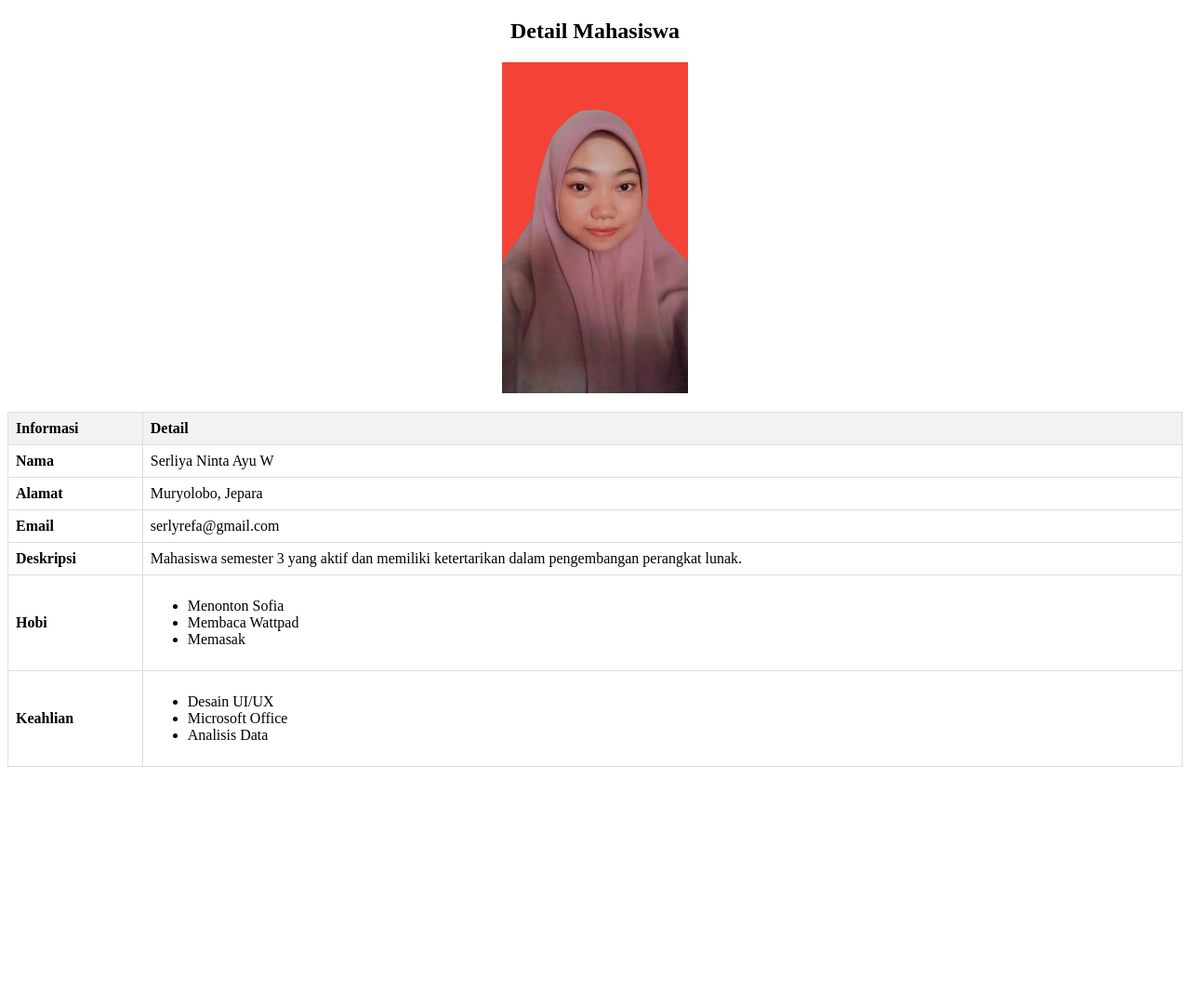
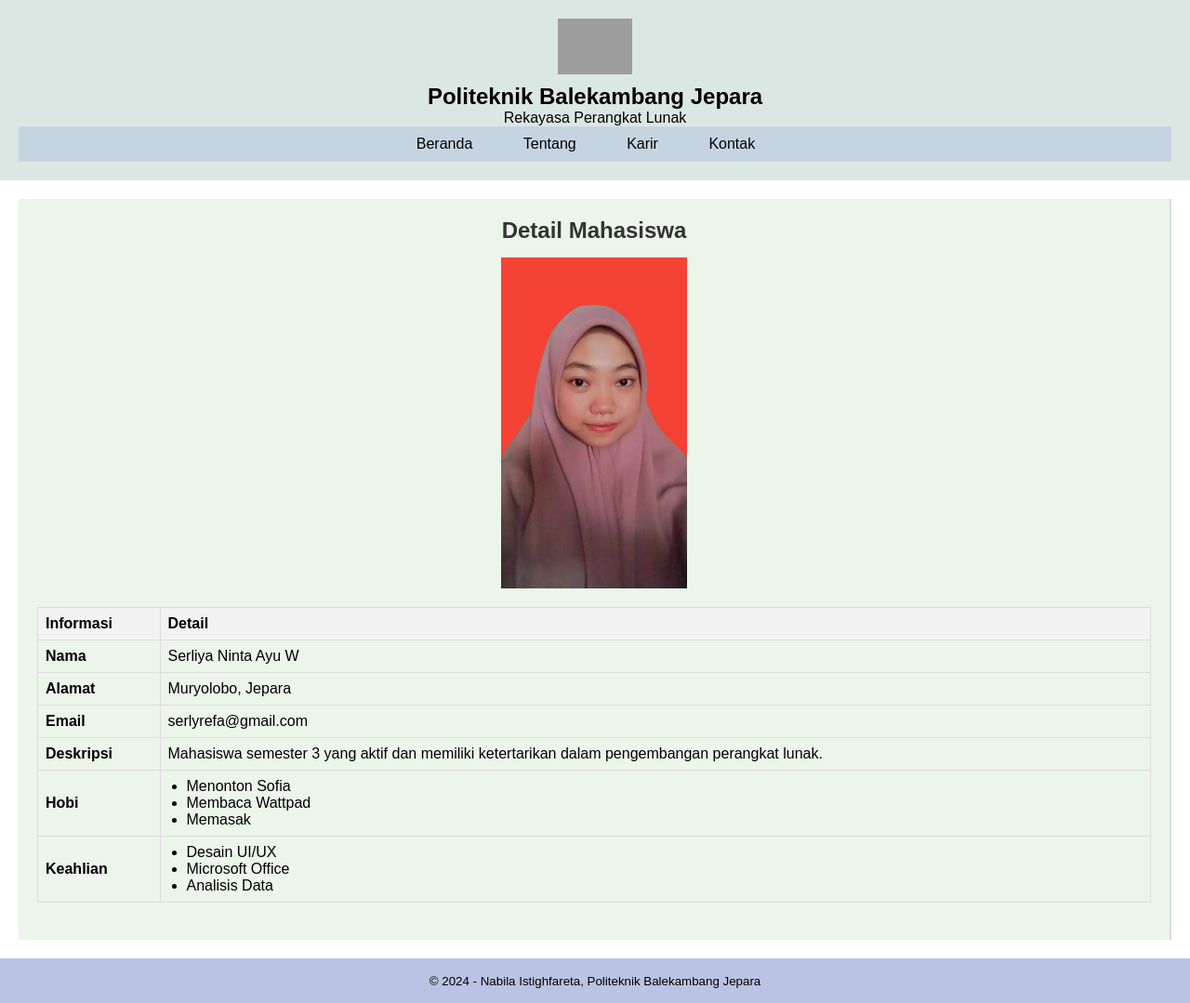
Before and after one commit to nabbilaa/2023010034-NabilaIstighfareta-RepoWeb1, a PHP site: page /teman2.html in a window 1280 px wide. Shown: the whole page at 93% size. Before the commit the page ends 825 px from the top, so only its background shows below. Run offline with PHP 8.4, Linux system fonts and the light colour scheme; grey boxes are pictures that could not be loaded.

Commit message:
praktikum 6

```diff
--- a/HTML/2023010034-NabilaIstighfareta-PemrogramanWeb/Praktikum6_NabilaIstighfareta/Praktikum6_NabilaIstighfareta/CSS/style.css
+++ b/HTML/2023010034-NabilaIstighfareta-PemrogramanWeb/Praktikum6_NabilaIstighfareta/Praktikum6_NabilaIstighfareta/CSS/style.css
@@ -8,7 +8,7 @@
 
 /* Header */
 header {
-    background-color: #87CEEB;
+    background-color: #dbe7e3;
     text-align: center;
     padding: 20px;
 }
@@ -23,14 +23,11 @@ header h1 {
     font-size: 24px;
 }
 
-header .subtitle {
-    font-style: italic;
-    color: #333;
-}
+
 
 /* Navigation */
 nav {
-    background-color: #333;
+    background-color: #c6d4e2;
     text-align: center;
     padding: 10px 0;
 }
@@ -45,7 +42,7 @@ nav ul li {
 }
 
 nav ul li a {
-    color: white;
+    color: black;
     text-decoration: none;
     padding: 8px 15px;
     border-radius: 5px;
@@ -53,7 +50,7 @@ nav ul li a {
 }
 
 nav ul li a:hover {
-    background-color: #575757;
+    background-color: #bac3e3;
 }
 
 /* Main Body */
@@ -66,7 +63,7 @@ nav ul li a:hover {
 .content {
     flex: 3;
     padding: 20px;
-    background-color: #F9F9F9;
+    background-color:  #ebf5e9;
     border-right: 2px solid #ddd;
 }
 
@@ -75,27 +72,16 @@ nav ul li a:hover {
     color: #333;
 }
 
-.content p {
-    text-align: justify;
-    line-height: 1.6;
-    margin-bottom: 15px;
-}
-
 .content ul {
-    margin: 10px 0;
-    padding-left: 20px;
+    margin-left: 20px;
     list-style-type: disc;
-}
-
-.content ul li {
-    margin-bottom: 8px;
 }
 
 /* Sidebar */
 .sidebar {
     flex: 1;
     padding: 20px;
-    background-color: #FFF8DC;
+    background-color: #dbe7e3;
 }
 
 .sidebar h3 {
@@ -113,8 +99,8 @@ nav ul li a:hover {
 
 /* Footer */
 footer {
-    background-color: #333;
-    color: white;
+    background-color:#bac3e3;
+    color: black;
     text-align: center;
     padding: 15px 0;
     margin-top: 20px;
--- a/HTML/2023010034-NabilaIstighfareta-PemrogramanWeb/Praktikum6_NabilaIstighfareta/Praktikum6_NabilaIstighfareta/about.html
+++ b/HTML/2023010034-NabilaIstighfareta-PemrogramanWeb/Praktikum6_NabilaIstighfareta/Praktikum6_NabilaIstighfareta/about.html
@@ -12,7 +12,7 @@
         <div class="logo">
             <img src="Image/LOGO_POLIBANG.png" alt="Logo Polibang">
             <h1>Politeknik Balekambang Jepara</h1>
-            <p class="subtitle">Excellent and Character Building</p>
+            <p>Rekayasa  Perangkat Lunak</p>
         </div>
     <!-- Navigation -->
     <nav>
--- a/HTML/2023010034-NabilaIstighfareta-PemrogramanWeb/Praktikum6_NabilaIstighfareta/Praktikum6_NabilaIstighfareta/contact.html
+++ b/HTML/2023010034-NabilaIstighfareta-PemrogramanWeb/Praktikum6_NabilaIstighfareta/Praktikum6_NabilaIstighfareta/contact.html
@@ -27,7 +27,7 @@
         <div class="logo">
             <img src="Image/LOGO_POLIBANG.png" alt="Logo Polibang">
             <h1>Politeknik Balekambang Jepara</h1>
-            <p class="subtitle">Excellent and Character Building</p>
+            <p>Rekayasa  Perangkat Lunak</p>
         </div>
     <!-- Navigation -->
     <nav>
--- a/HTML/2023010034-NabilaIstighfareta-PemrogramanWeb/Praktikum6_NabilaIstighfareta/Praktikum6_NabilaIstighfareta/index.html
+++ b/HTML/2023010034-NabilaIstighfareta-PemrogramanWeb/Praktikum6_NabilaIstighfareta/Praktikum6_NabilaIstighfareta/index.html
@@ -12,12 +12,12 @@
         <div class="logo">
             <img src="Image/LOGO_POLIBANG.png" alt="Logo Polibang">
             <h1>Politeknik Balekambang Jepara</h1>
-            <p class="subtitle">Excellent and Character Building</p>
+            <p>Rekayasa  Perangkat Lunak</p>
         </div>
         <!-- Navigation -->
         <nav>
             <ul>
-                <li><a href="index.html">Beranda</a></li>
+                <li><a href="#index.html">Beranda</a></li>
                 <li><a href="about.html">Tentang</a></li>
                 <li><a href="karir.html">Karir</a></li>
                 <li><a href="contact.html">Kontak</a></li>
--- a/HTML/2023010034-NabilaIstighfareta-PemrogramanWeb/Praktikum6_NabilaIstighfareta/Praktikum6_NabilaIstighfareta/karir.html
+++ b/HTML/2023010034-NabilaIstighfareta-PemrogramanWeb/Praktikum6_NabilaIstighfareta/Praktikum6_NabilaIstighfareta/karir.html
@@ -12,7 +12,7 @@
         <div class="logo">
             <img src="Image/LOGO_POLIBANG.png" alt="Logo Polibang">
             <h1>Program Studi Rekayasa Perangkat Lunak</h1>
-            <p class="subtitle">Politeknik Balekambang Jepara</p>
+            <p>Rekayasa  Perangkat Lunak</p>
         </div>
         <!-- Navigation -->
         <nav>
--- a/HTML/2023010034-NabilaIstighfareta-PemrogramanWeb/Praktikum6_NabilaIstighfareta/Praktikum6_NabilaIstighfareta/teman2.html
+++ b/HTML/2023010034-NabilaIstighfareta-PemrogramanWeb/Praktikum6_NabilaIstighfareta/Praktikum6_NabilaIstighfareta/teman2.html
@@ -1,35 +1,64 @@
 <!DOCTYPE html>
-<html>
+<html lang="id">
 <head>
+    <meta charset="UTF-8">
+    <meta name="viewport" content="width=device-width, initial-scale=1.0">
     <title>Detail Mahasiswa - Serliya Ninta Ayu W</title>
+    <link rel="stylesheet" href="CSS/style.css">
     <style>
+        /* Styling khusus untuk halaman Detail Mahasiswa */
+        .content {
+            padding: 20px;
+        }
         table {
-            width: 100%; /* Mengatur lebar tabel */
-            border-collapse: collapse; /* Menggabungkan border untuk tampilan yang lebih bersih */
-            margin: 20px 0; /* Menambahkan margin di sekitar tabel */
+            width: 100%;
+            border-collapse: collapse;
+            margin: 20px 0;
         }
         th, td {
-            border: 1px solid #ddd; /* Menambahkan border pada sel tabel */
-            padding: 8px; /* Menambahkan padding untuk ruang yang lebih baik */
-            text-align: left; /* Mengatur teks ke kiri */
+            border: 1px solid #ddd;
+            padding: 8px;
+            text-align: left;
         }
         th {
-            background-color: #f2f2f2; /* Warna latar belakang untuk header */
+            background-color: #f2f2f2;
         }
         h2 {
-            text-align: center; /* Mengatur judul di tengah */
+            text-align: center;
+            margin-bottom: 20px;
         }
         img {
-            display: block; /* Menjadikan gambar sebagai elemen blok */
-            margin: 0 auto; /* Mengatur margin untuk pusat */
-            width: 200px; /* Mengatur lebar gambar */
+            display: block;
+            margin: 0 auto;
+            width: 200px;
         }
     </style>
 </head>
 <body>
+    <!-- Header -->
+    <header>
+        <div class="logo">
+            <img src="Image/LOGO_POLIBANG.png" alt="Logo Polibang">
+            <h1>Politeknik Balekambang Jepara</h1>
+            <p>Rekayasa  Perangkat Lunak</p>
+        </div>
+        <!-- Navigation -->
+        <nav>
+            <ul>
+                <li><a href="index.html">Beranda</a></li>
+                <li><a href="about.html">Tentang</a></li>
+                <li><a href="karir.html">Karir</a></li>
+                <li><a href="contact.html">Kontak</a></li>
+            </ul>
+        </nav>
+    </header>
 
+    <!-- Main Body -->
+    <div class="main-body">
+        <!-- Detail Mahasiswa Section -->
+        <section class="content">
             <h2>Detail Mahasiswa</h2>
-    <img src="Image/serli.jpg" alt="Serliya Ninta Ayu W." width="200">
+            <img src="Image/serli.jpg" alt="Serliya Ninta Ayu W">
             <table>
                 <tr>
                     <th>Informasi</th>
@@ -72,5 +101,12 @@
                     </td>
                 </tr>
             </table>
+        </section>
+    </div>
+
+    <!-- Footer -->
+    <footer>
+        <small>&copy; 2024 - Nabila Istighfareta, Politeknik Balekambang Jepara</small>
+    </footer>
 </body>
 </html>
```
Also changed, not shown: HTML/2023010034-NabilaIstighfareta-PemrogramanWeb/Praktikum6_NabilaIstighfareta/Praktikum6_NabilaIstighfareta/teman1.html (+49 -13 lines), HTML/2023010034-NabilaIstighfareta-PemrogramanWeb/Praktikum6_NabilaIstighfareta/Praktikum6_NabilaIstighfareta/teman3.html (+50 -14 lines), HTML/2023010034-NabilaIstighfareta-PemrogramanWeb/Praktikum6_NabilaIstighfareta/Praktikum6_NabilaIstighfareta/teman4.html (+51 -15 lines). Lines whose indentation alone changed are shown as unchanged.
